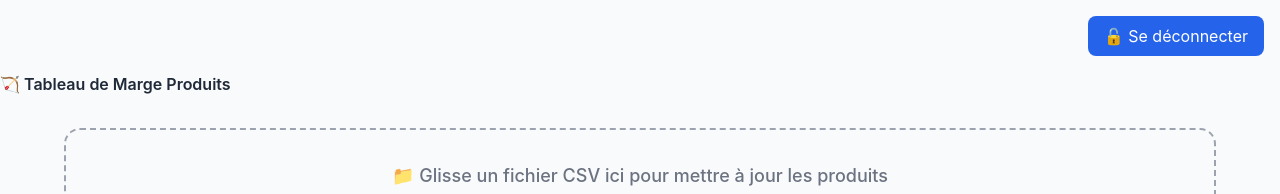
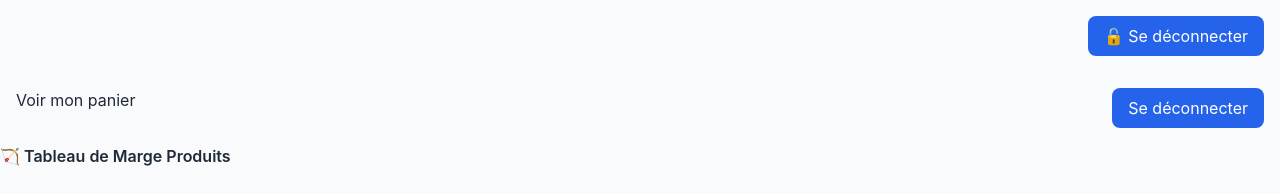
Before and after one commit to barcherie/tableau-marge-panier, a React (Create React App) app: page / in a window 1280 px wide. Shown: the top 194 px of the page. Built offline with nearby package versions, Linux system fonts and the light colour scheme; no server answers; the database is empty; sample sign-in values are in the browser's storage.

Commit message:
🔗 Bouton Voir mon panier + navigation + style

```diff
--- a/src/App.jsx
+++ b/src/App.jsx
@@ -1,5 +1,6 @@
-// 📄 App.jsx (version clean avec bouton Déconnexion)
+// 📄 App.jsx (version clean avec bouton Déconnexion + lien panier)
 import React from "react";
+import { Link } from "react-router-dom";
 import ProductView from "./ProductView";
 import supabase from "./services/supabaseClient";
 
@@ -11,6 +12,10 @@ function App() {
 
   return (
     <div>
+      <div style={{ display: "flex", justifyContent: "space-between", padding: "1rem" }}>
+        <Link to="/panier" className="see-cart-button">Voir mon panier</Link>
+        <button onClick={handleLogout}>Se déconnecter</button>
+      </div>
       <ProductView />
     </div>
   );
```
